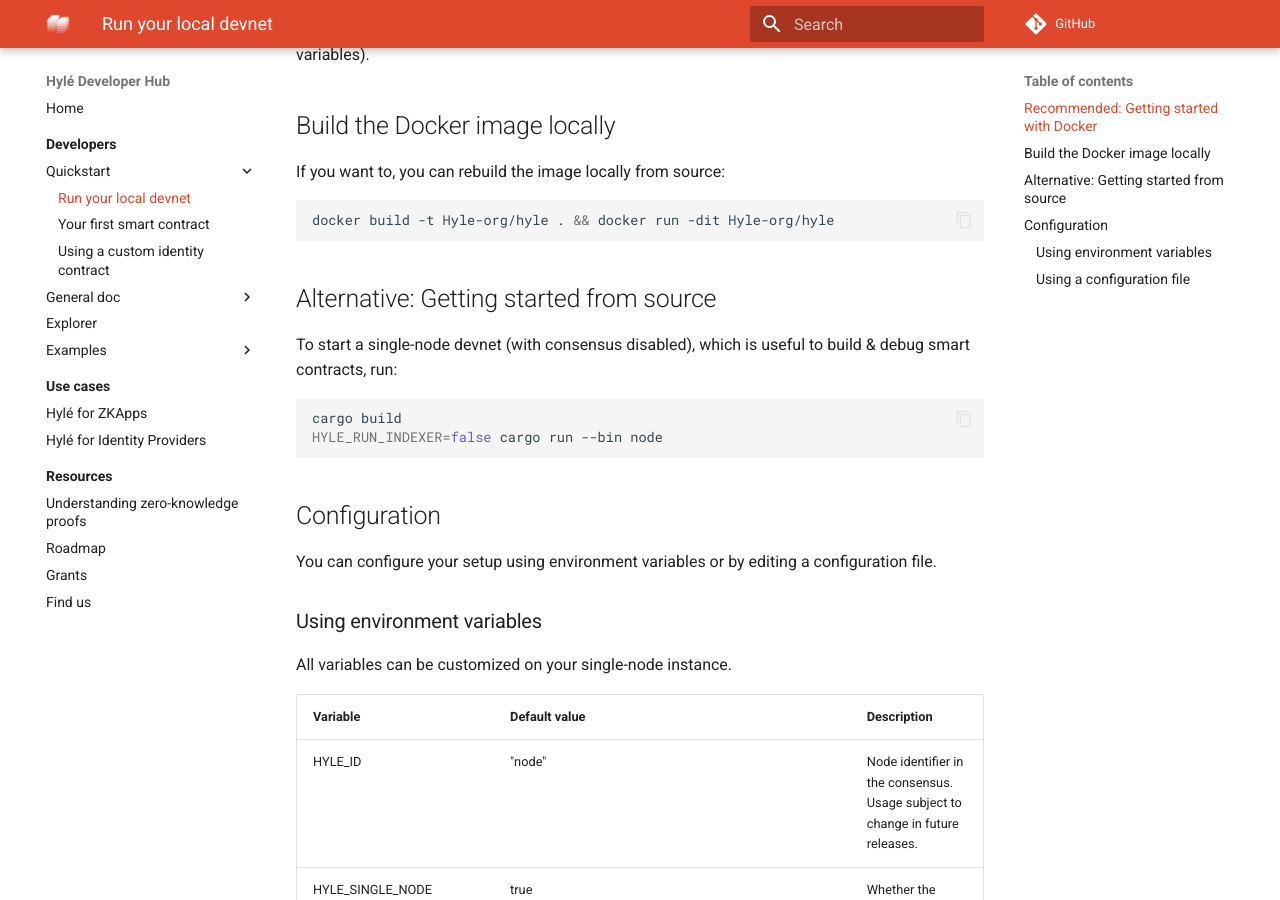
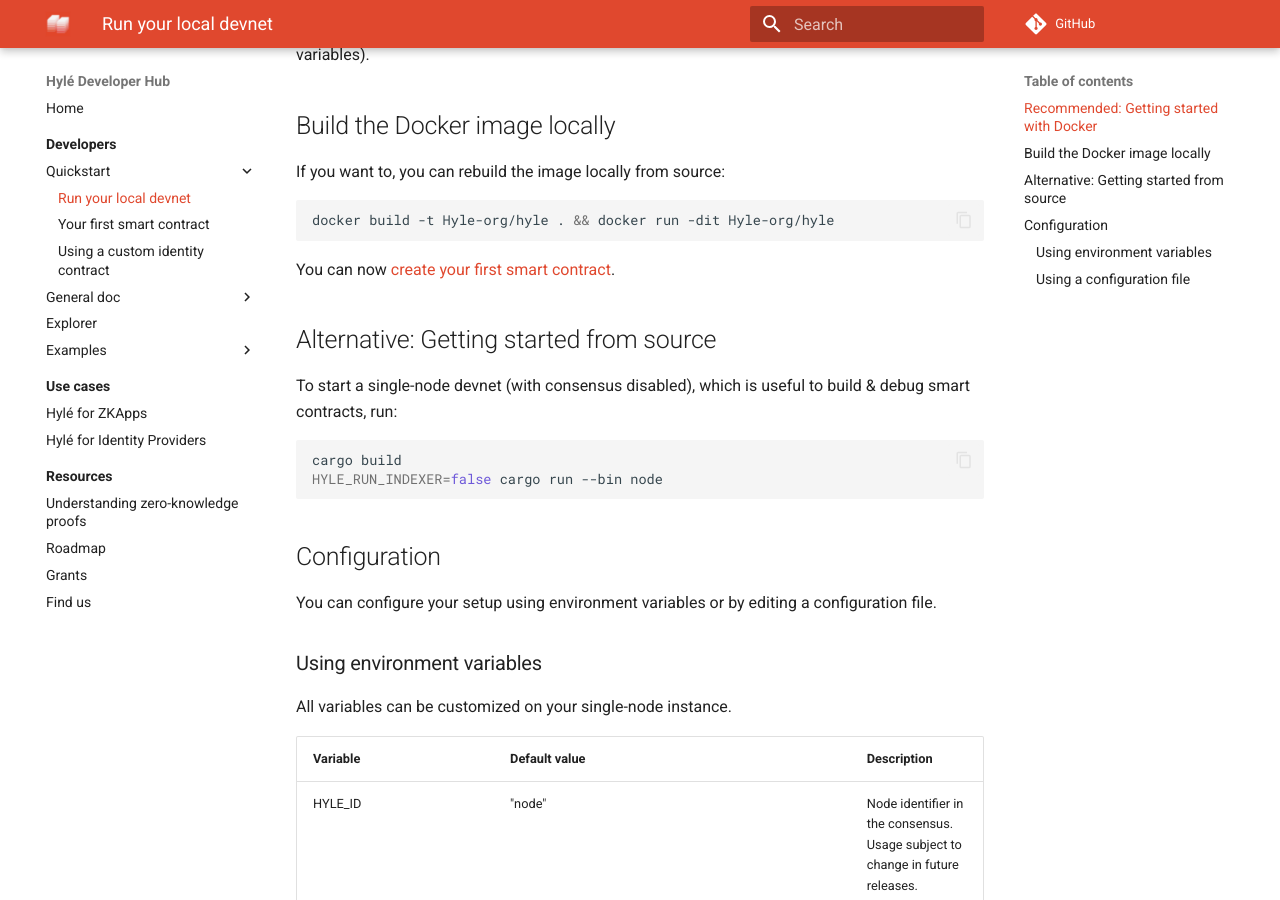
Before and after one commit to Hyle-org/devhub-hyle, an MkDocs documentation site: the page built from docs/developers/quickstart/devnet.md, in a window 1280 px wide and 900 px high, scrolled down 833 px. Built offline with MkDocs 1.6.1 and Material for MkDocs 9.7.7, drawn with Linux system fonts in a browser that asks for light colours; comment, search, counter and statistics services are not loaded; some of the changed text lies outside the part shown.

Commit message:
devnet to first contract

````diff
--- a/docs/developers/quickstart/devnet.md
+++ b/docs/developers/quickstart/devnet.md
@@ -43,6 +43,8 @@
 ```bash
 docker build -t Hyle-org/hyle . && docker run -dit Hyle-org/hyle
 ```
+
+You can now [create your first smart contract](./your-first-smart-contract.md).
 
 ## Alternative: Getting started from source
 
@@ -97,3 +99,5 @@
 # Copy default config where you run the node. If file named "config.ron" is present, it will be loaded by node at startup.
 cp ./src/utils/conf_defaults.ron config.ron
 ```
+
+You can now [create your first smart contract](./your-first-smart-contract.md).
````
